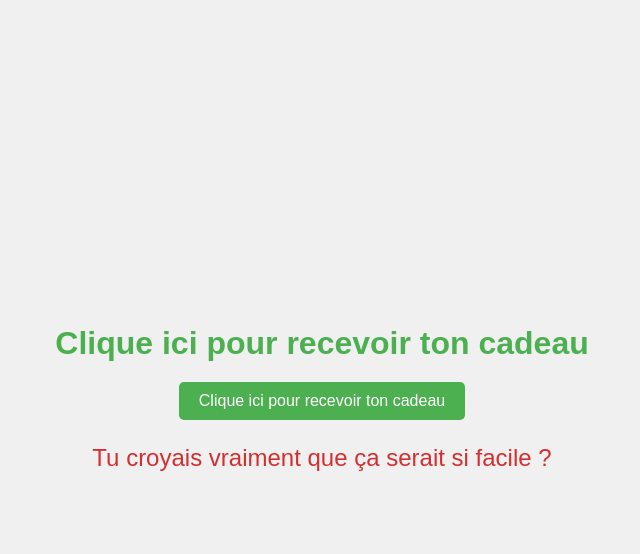
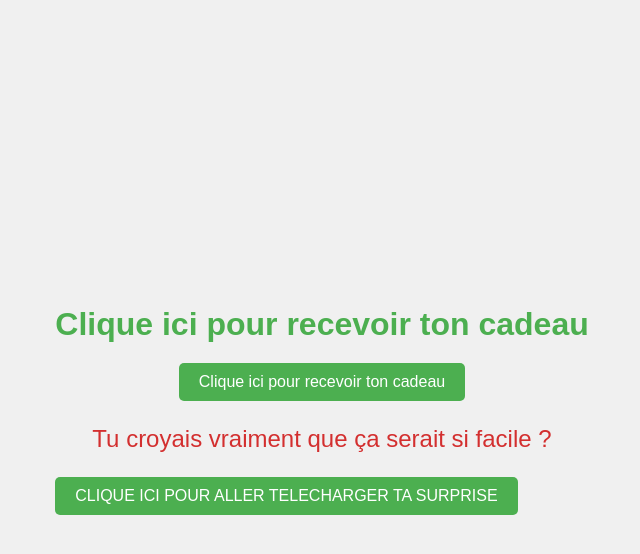
Before and after one commit to Salemgnk/Nick, a plain HTML site: page index.html in a window 1280 px wide. Both pictures are taken after a click on the button "Clique ici pour recevoir ton cadeau". Shown: the whole page, without its empty margins (318-958 px from the left). Drawn offline with nearby package versions, Linux system fonts and the light colour scheme.

Commit message:
fix: add challenge and add functionality in website

```diff
--- a/index.html
+++ b/index.html
@@ -11,7 +11,8 @@
         <h1 id="typing-effect"></h1>
         <button id="gift-button">Clique ici pour recevoir ton cadeau</button>
         <div id="3d-container"></div>
-        <p id="surprise-text" style="display: none;">Tu croyais vraiment que ça serait si facile ?</p>
+        <p id="surprise-text">Tu croyais vraiment que ça serait si facile ?</p>
+        <button id="second-button">CLIQUE ICI POUR ALLER TELECHARGER TA SURPRISE</button>
     </div>
     <script src="https://cdnjs.cloudflare.com/ajax/libs/three.js/r128/three.min.js"></script>
     <script src="scripts.js"></script>
--- a/scripts.js
+++ b/scripts.js
@@ -2,6 +2,7 @@ document.addEventListener('DOMContentLoaded', () => {
     const typingEffectElement = document.getElementById('typing-effect');
     const giftButton = document.getElementById('gift-button');
     const surpriseText = document.getElementById('surprise-text');
+    const secondButton = document.getElementById('second-button');
     const messages = ['Joyeux anniversaire Nick', 'Clique ici pour recevoir ton cadeau'];
     let messageIndex = 0;
     let charIndex = 0;
@@ -27,7 +28,12 @@ document.addEventListener('DOMContentLoaded', () => {
 
     giftButton.addEventListener('click', () => {
         surpriseText.style.display = 'block';
+        secondButton.style.display = 'block';
         openGift();
+    });
+
+    secondButton.addEventListener('click', () => {
+        window.location.href = 'https://github.com/Salemgnk/Nick';
     });
 
     function openGift() {
--- a/styles.css
+++ b/styles.css
@@ -39,6 +39,23 @@ body {
 }
 
 #surprise-text {
+    display: none;
     font-size: 1.5em;
     color: #d32f2f;
 }
+
+#second-button {
+    display: none;
+    background-color: #4CAF50;
+    color: white;
+    padding: 10px 20px;
+    border: none;
+    border-radius: 5px;
+    cursor: pointer;
+    font-size: 1em;
+}
+#3d-container {
+    width: 100%;
+    height: 400px;
+    margin-top: 20px;
+}
```
Also changed, not shown: 1 other file.
